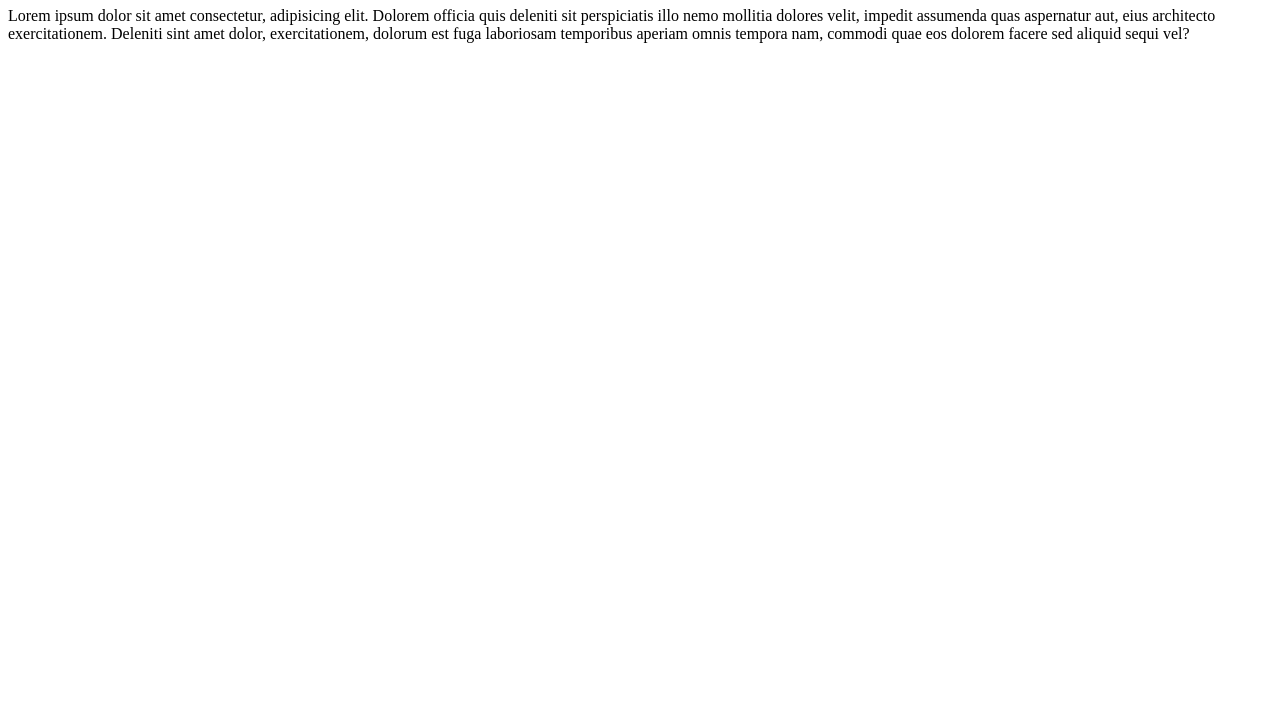
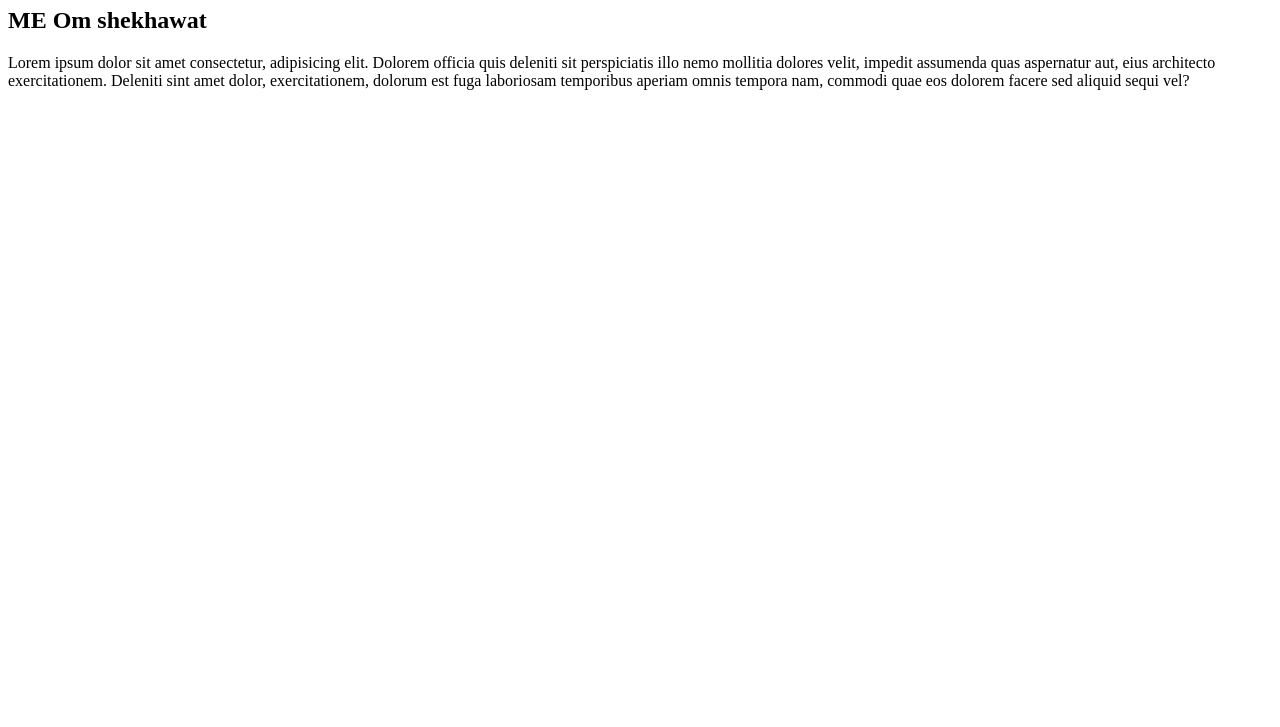
Before and after one commit to Om91255/webpage, a plain HTML site: page index.html in a window 1280 px wide. Shown: the part 73-800 px from the top of the page. Drawn offline with Linux system fonts and the light colour scheme.

Commit message:
code updated on 12th line

```diff
--- a/index.html
+++ b/index.html
@@ -9,6 +9,7 @@
 
     <body>
         <h1>this is my first website .</h1>
+        <h2>ME Om shekhawat</h2>
         <p>Lorem ipsum dolor sit amet consectetur, adipisicing elit. Dolorem officia quis deleniti sit perspiciatis illo nemo mollitia dolores velit, impedit assumenda quas aspernatur aut, eius architecto exercitationem. Deleniti sint amet dolor, exercitationem, dolorum est fuga laboriosam temporibus aperiam omnis tempora nam, commodi quae eos dolorem facere sed aliquid sequi vel?</p>
     </body>
 
```
